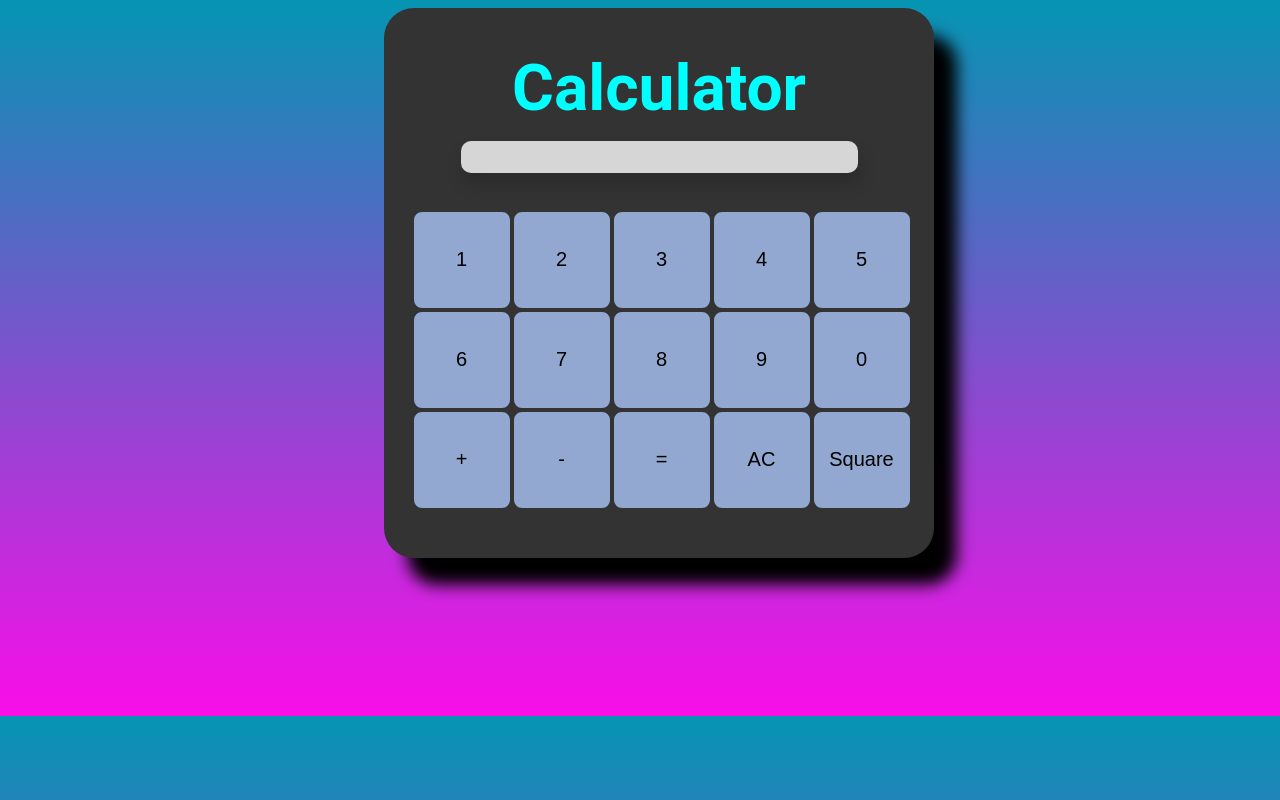
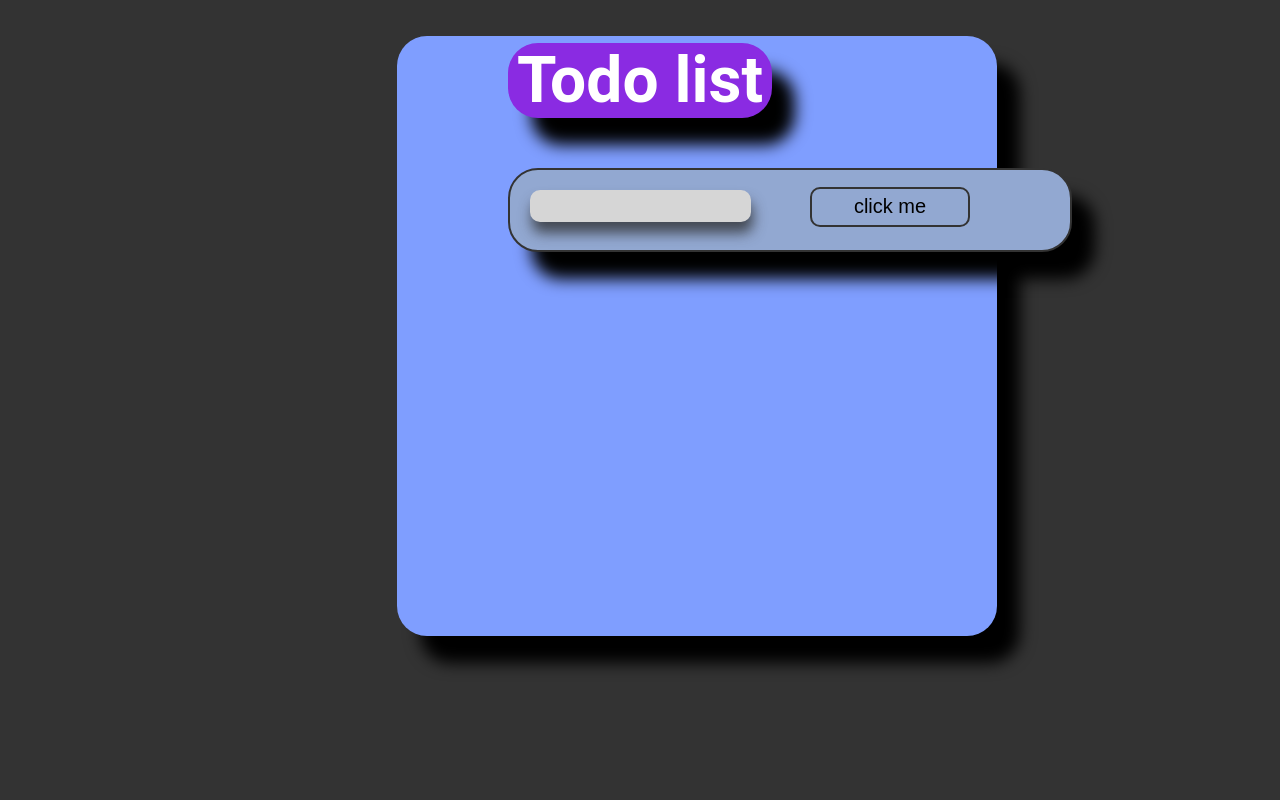
Before and after one commit to Freakyab/Dgclock, a React (Create React App) app: page / in a window 1280 px wide. Built offline with nearby package versions, Linux system fonts and the light colour scheme.

Commit message:
todo list

```diff
--- a/src/calculator/calcu.jsx
+++ /dev/null
@@ -1,50 +0,0 @@
-// function saveElements(array) {
-//   const newArray = array.map(element => element);
-//   return newArray;
-// }
-
-// const savedArray = saveElements(originalArray);
-// return <>
-//     <span>{savedArray}</span>
-// </>
-import React from "react";
-import "./style.css"
-const App = () => {
-    var defaultvalue = 0;
-    const [value, setvalue] = React.useState([])
-    const Array = [1, 2, 3, 4, 5, 6, 7, 8, 9, 0, "+", "-", "=", "AC","Square"]
-    const con = (e) => {
-        defaultvalue = e;
-        if (e === "AC") {
-
-            setvalue([])
-        }
-        else if(e ==="Square")
-        {
-            setvalue(eval(value*value))
-        }
-        else if (e === "=") {
-            setvalue(eval(value))
-            // setTimeout(setvalue([]),2000)
-        }
-        else {
-            setvalue([value] + defaultvalue);
-        }
-    }
-
-    return (
-        <>
-            <div className="container">
-                <h1 >Calculator</h1>
-                <input type="text" value={value} onChange={(event) =>setvalue(event.target.value)} className="label-style" />
-                <div >
-                {Array.map((ele, index) => (
-                        <button className="btn-style" key={index} onClick={() => con(ele)}>{ele}</button>
-                        ))}
-                </div>
-            </div>
-        </>
-    );
-};
-
-export default App;
--- a/src/calculator/style.css
+++ /dev/null
@@ -1,66 +0,0 @@
-:root{
-    margin: 0px;
-    padding: 0px;
-    box-sizing: border-box;
-}
-h1{
-    color:aqua;
-}
-html{
-    /* background-color: #333; */
-
-    background: rgb(2,0,36);
-    background-image: linear-gradient(0deg, rgba(2,0,36,1) 0%, rgba(249,14,232,1) 0%, rgba(5,149,179,1) 100%);
-    background-size: 200% 8950%;
-    font-family: 'Roboto', sans-serif;
-    font-size: 32px;
-}
-.container{
-    position: absolute;
-    display: flex;
-    align-self: center;
-    left:30%;
-    width: 550px;
-    height: 550px;
-    border-radius: 30px;
-    box-shadow: 23px 27px 16px #000;
-    background-color: #333;
-    flex-direction: column;
-    align-items: center;
-}
-.label-style {
-    border-color: #cccccc;
-    position: relative;
-    top: -5%;
-    width: 70%;
-    border-style: solid;
-    padding: 6px;
-    text-align: center;
-    font-size: 17px;
-    background-color: #d6d6d6;
-    border-width: 0px;
-    border-radius: 10px;
-    box-shadow: 2px 11px 13px 0px rgba(42, 42, 42, .75);
-    text-shadow: 0px 0px 0px rgba(42, 42, 42, .75);
-    font-family: cursive;
-    font-weight: normal;
-    font-style: none;
-}
-.btn-style {
-    border: 2px solid #333;
-    position: relative;
-    top:3%;
-    left:5%;
-    width: 100px;
-    height: 100px;
-    font-size: 20px;
-    border-radius: 10px;
-    background-color: rgb(146, 168, 209);
-    /* box-shadow: 23px 27px 16px #000; */
-}
-
-.btn-style:hover {
-    background-color: rgb(146, 168, 209);
-    color: #fff;
-    cursor: pointer;
-}
--- a/src/index.js
+++ b/src/index.js
@@ -1,7 +1,6 @@
 import React from 'react';
 import ReactDOM from 'react-dom/client';
-// import App from "./App"
-import App from "./calculator/calcu"
+import App from "./App"
 
 const root = ReactDOM.createRoot(document.getElementById('root'));
 root.render(
```
